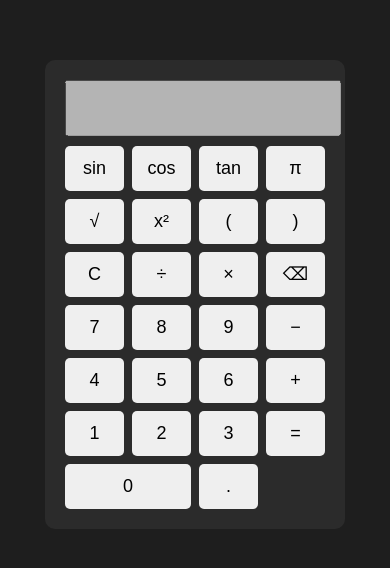
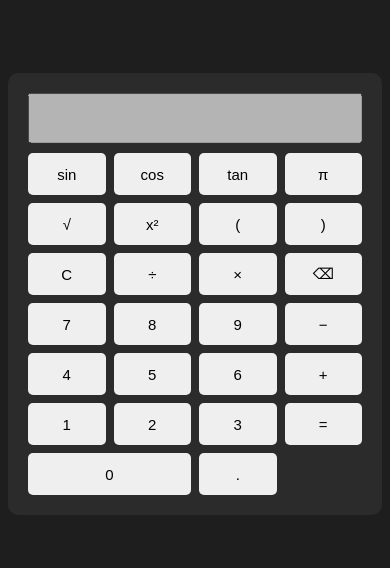
Before and after one commit to Ellyjah29/calculator-app, a website: page public/index.html in a window 390 px wide. Shown: the part 136-704 px from the top of the page. Drawn offline with Linux system fonts and the light colour scheme.

Commit message:
Add styles for display and button layout

```diff
--- a/public/style.css
+++ b/public/style.css
@@ -14,6 +14,7 @@ body {
   width: 260px;
 }
 
+/* Display */
 #display {
   width: 100%;
   height: 50px;
@@ -21,14 +22,17 @@ body {
   margin-bottom: 10px;
   text-align: right;
   padding-right: 10px;
+  box-sizing: border-box;
 }
 
+/* Button grid */
 .buttons {
   display: grid;
   grid-template-columns: repeat(4, 1fr);
   gap: 8px;
 }
 
+/* Buttons */
 button {
   height: 45px;
   font-size: 18px;
@@ -37,10 +41,29 @@ button {
   cursor: pointer;
 }
 
+/* Scientific buttons slightly smaller text */
+button {
+  font-size: 16px;
+}
+
+/* Hover effect */
 button:hover {
   opacity: 0.85;
 }
 
+/* Zero button */
 .zero {
   grid-column: span 2;
 }
+
+/* Optional: make calculator fit smaller screens */
+@media (max-width: 400px) {
+  .calculator {
+    width: 95%;
+  }
+
+  button {
+    height: 42px;
+    font-size: 15px;
+  }
+}
```
